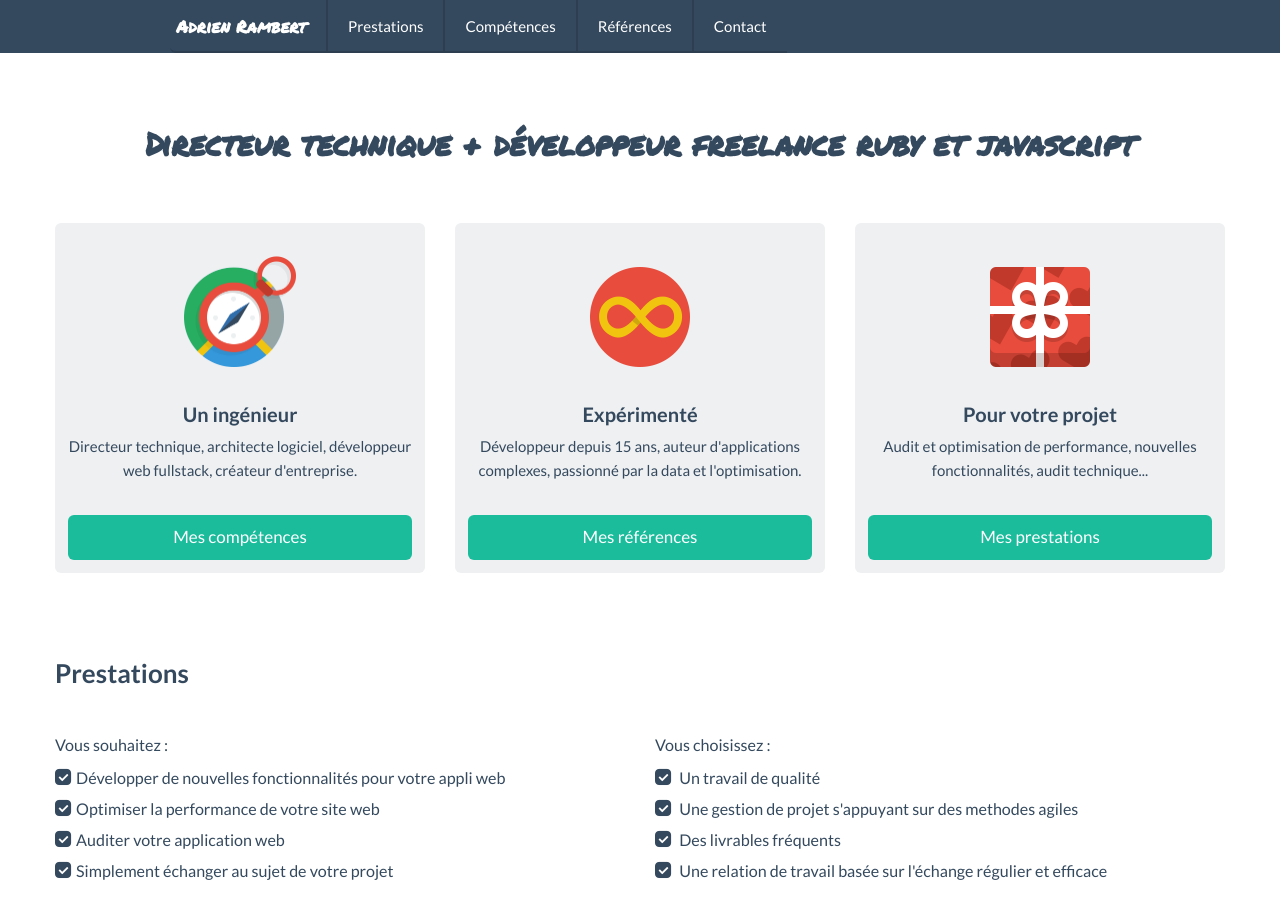
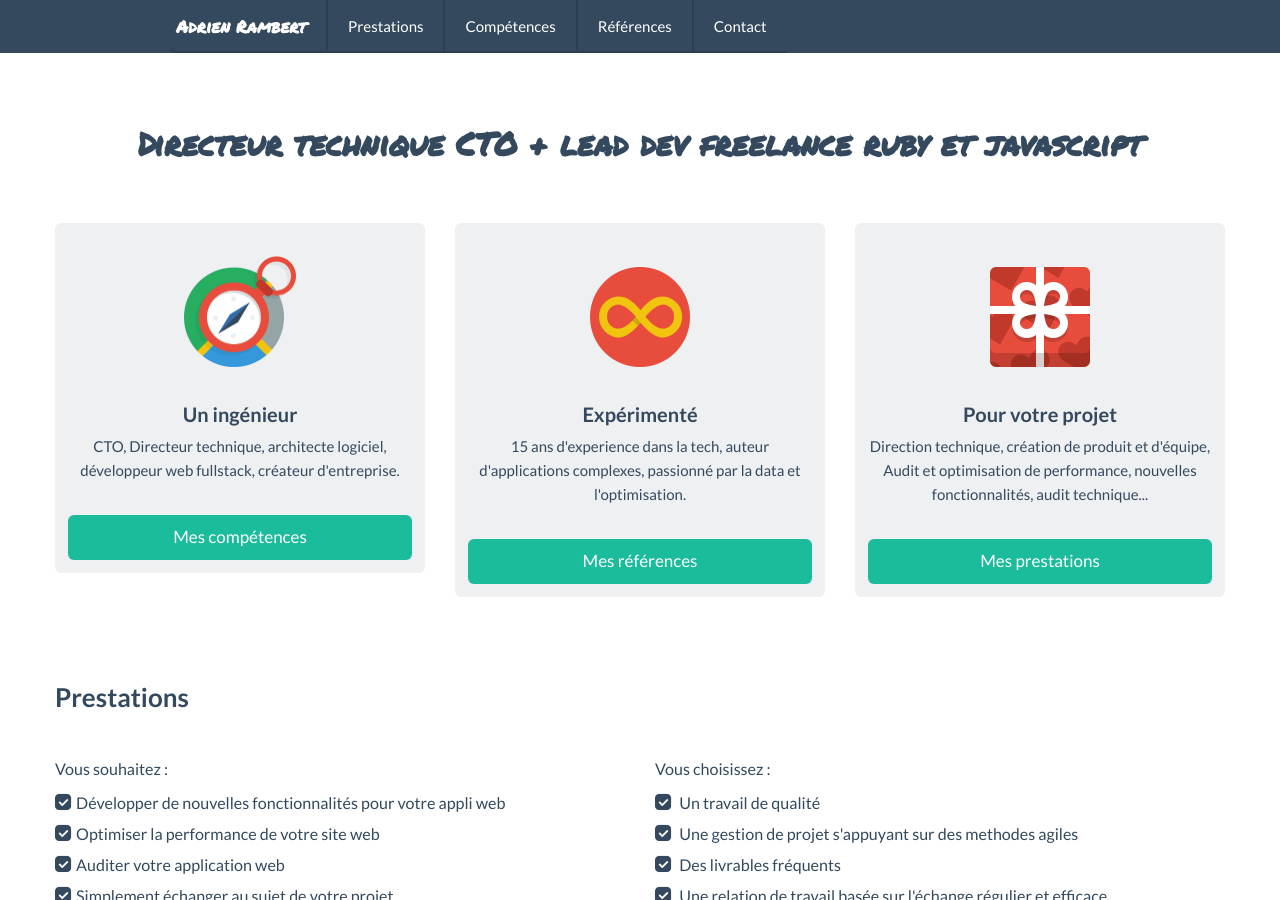
Before and after one commit to arambert/arambert.github.io, a Jekyll site: the page built from index.html, in a window 1280 px wide and 900 px high. Built offline with Jekyll 4.4.1, drawn with Linux system fonts in a browser that asks for light colours.

Commit message:
Update index.html

```diff
--- a/index.html
+++ b/index.html
@@ -1,8 +1,8 @@
 ---
 layout: default
-title: Développeur freelance ruby on rails, javascript & vue.js
-description: Adrien Rambert est un ingénieur, directeur technique, architecte et développeur ruby on rails et javascript, vue.js et angular.js.
-h1: Directeur technique + développeur freelance ruby et javascript
+title: CTO lead dev ruby on rails, javascript & python
+description: Adrien Rambert est un ingénieur, directeur technique, architecte et développeur ruby, frontend js et python.
+h1: Directeur technique CTO + lead dev freelance ruby et javascript
 class: home
 ---
 
@@ -14,7 +14,7 @@ class: home
       <div class="tile">
         <img src="images/icons/Compas@2x.png" alt="Compas@2x" class="tile-image big-illustration">
         <h3 class="tile-title">Un ingénieur</h3>
-        <p>Directeur technique, architecte logiciel, développeur web fullstack, créateur d'entreprise.</p>
+        <p>CTO, Directeur technique, architecte logiciel, développeur web fullstack, créateur d'entreprise.</p>
         <a class="btn btn-primary btn-large btn-block" href="#competences">Mes compétences</a>
       </div>
     </div>
@@ -23,7 +23,7 @@ class: home
       <div class="tile">
         <img src="images/icons/Infinity-Loop@2x.png" alt="Infinity-Loop@2x" class="tile-image">
         <h3 class="tile-title">Expérimenté</h3>
-        <p>Développeur depuis 15 ans, auteur d'applications complexes, passionné par la data et l'optimisation.</p>
+        <p> 15 ans d'experience dans la tech, auteur d'applications complexes, passionné par la data et l'optimisation.</p>
         <a class="btn btn-primary btn-large btn-block" href="#references">Mes références</a>
       </div>
     </div>
@@ -32,7 +32,7 @@ class: home
       <div class="tile">
         <img src="images/icons/Gift-Box@2x.png" alt="Gift-Box@2x" class="tile-image">
         <h3 class="tile-title">Pour votre projet</h3>
-        <p>Audit et optimisation de performance, nouvelles fonctionnalités, audit technique...</p>
+        <p>Direction technique, création de produit et d'équipe, Audit et optimisation de performance, nouvelles fonctionnalités, audit technique...</p>
         <a class="btn btn-primary btn-large btn-block" href="#prestations">Mes prestations</a>
       </div>
     </div>
```
